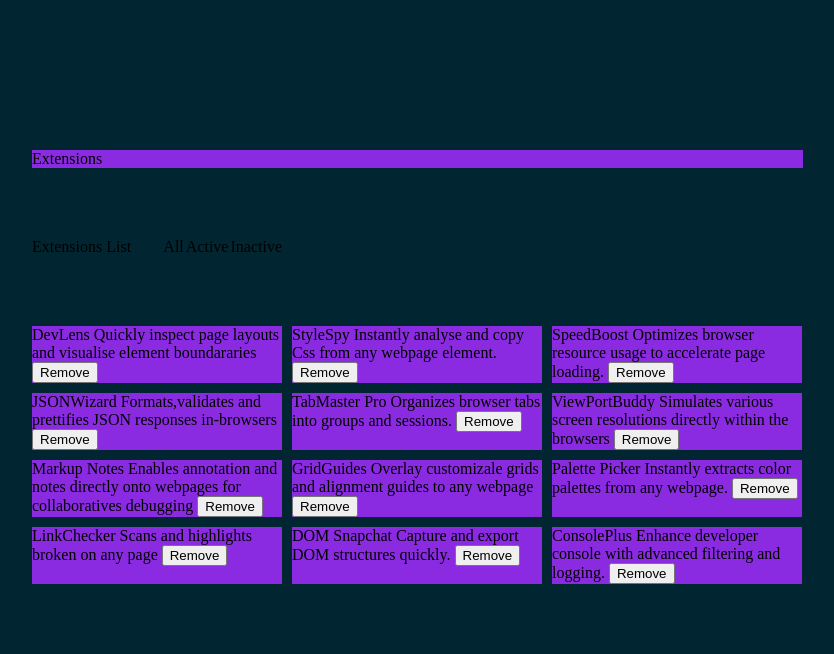
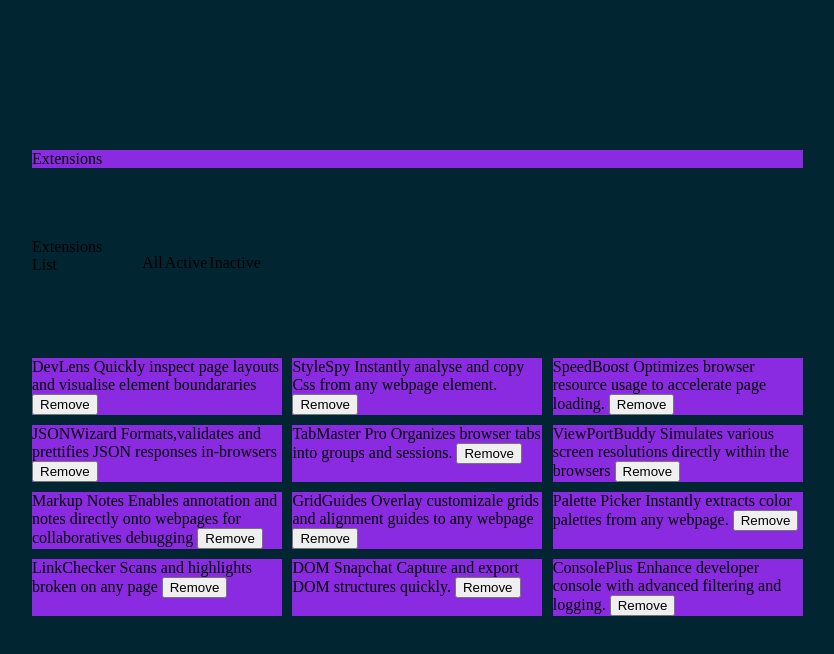
Before and after one commit to Blessing-bit-ui/challenge, a plain HTML site: page index.html in a window 1280 px wide. Shown: the whole page, without its empty margins (196-1030 px from the left). Drawn offline with Linux system fonts and the light colour scheme.

Commit message:
updated css

```diff
--- a/index.css
+++ b/index.css
@@ -19,7 +19,7 @@
 @media(min-width:700px){
     .articles{
         grid-template-columns: repeat(3,1fr);
-        width:400px;
+        width:80%;
         margin: 70px;
         gap: 10px;
     }
@@ -28,19 +28,23 @@
     margin:70px;
 }
 .flex{
-    margin: 70px;
+    margin:70px;
+    width: 80%;
 }
 .nav-list{
+    position: relative;
     justify-content: flex-end;
 }
 }
-
 .flex{
-    width:250px;
+    width:100px;
     display:flex;
-    justify-content:space-between;
+    flex-wrap: 1;
 }
 .nav-list{
     display: flex;
     gap:2px;
 }
+ul{
+    list-style: none;
+}
--- a/index.html
+++ b/index.html
@@ -11,11 +11,13 @@
     <div class="Extensions"> Extensions</div>
     <div class="flex">
     <div class="Extensions-Lists">Extensions List</div>
+    <ul>
     <div class="nav-list">
-    <div class="links"> All</div>
-    <div class="links">Active</div>
-    <div class="links">Inactive</div>
+    <li class="links"> All</li>
+    <li class="links">Active</li>
+    <li class="links">Inactive</li>
     </div>
+    </ul>
     </div>
     <div class="articles">
     <div class="article">
```
